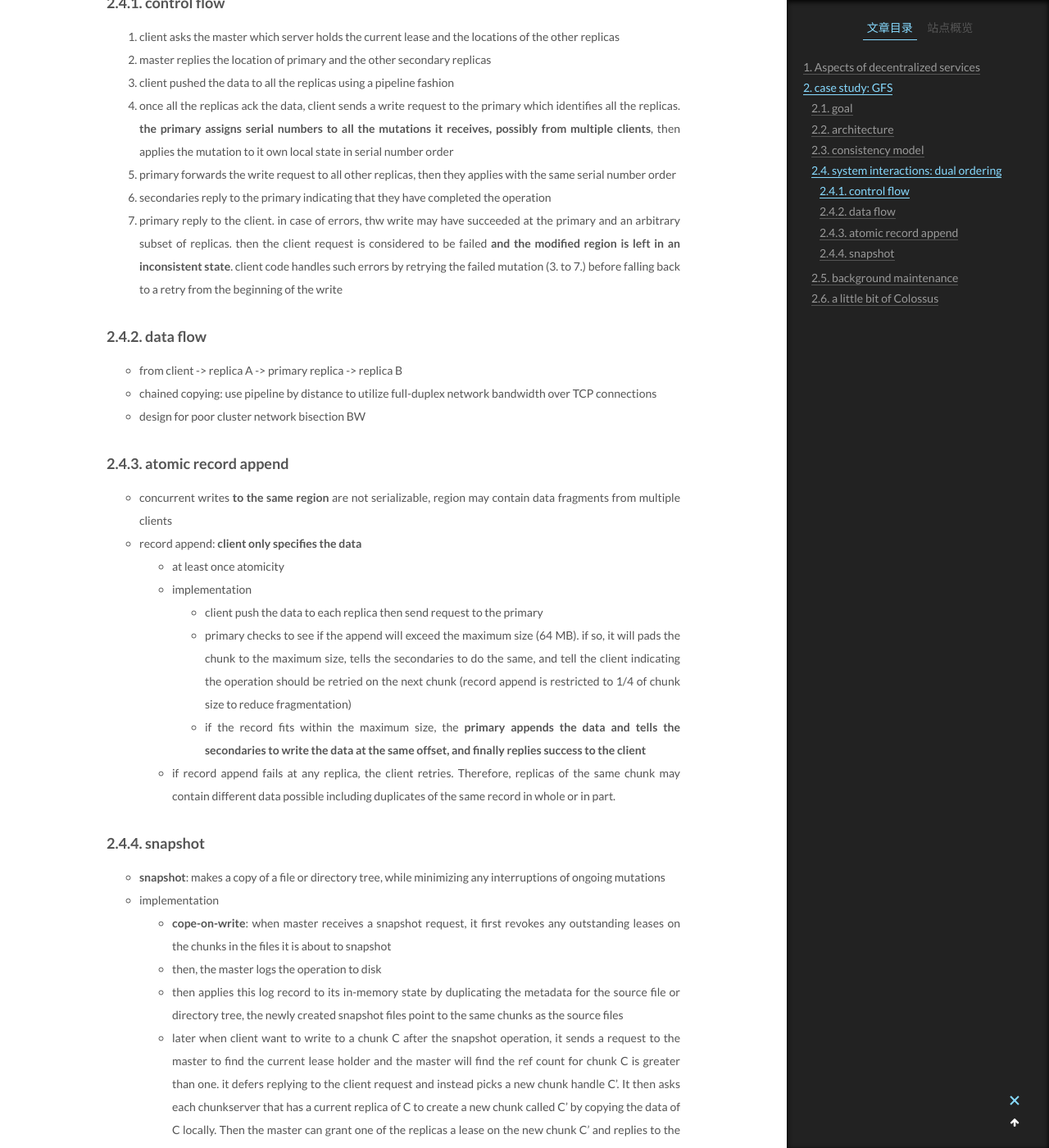
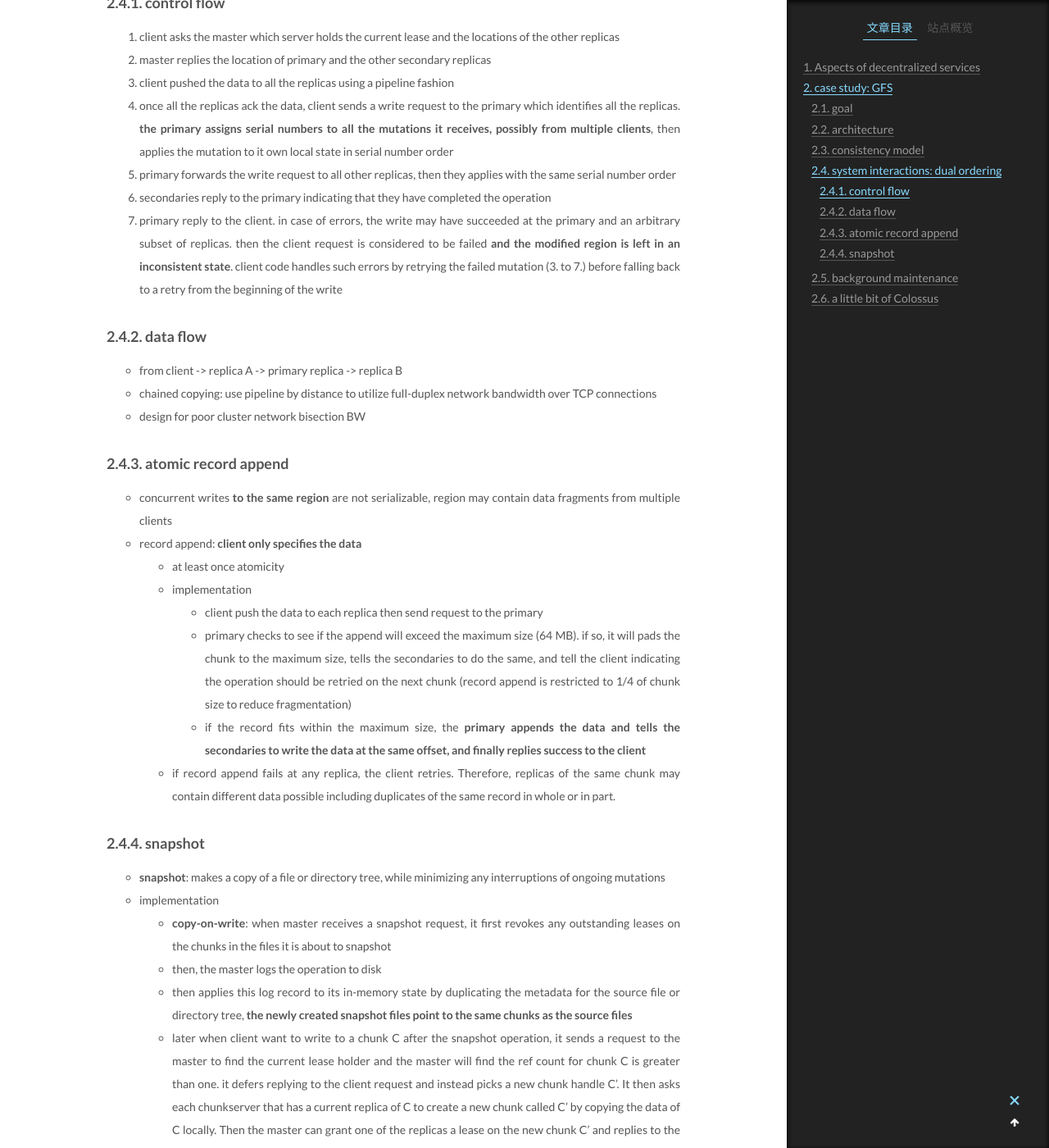
Before and after one commit to Willendless/willendless.github.io, a Jekyll site: the page built from _posts/2021-10-20-存储系统（七）.md, in a window 1280 px wide and 1400 px high, scrolled down 5056 px. Shown: the whole window at 82% size. Built offline with Jekyll 4.4.1, drawn with Linux system fonts in a browser that asks for light colours; comment, search, counter and statistics services are not loaded.

Commit message:
feat: update post

```diff
--- a/_posts/2021-10-20-存储系统（七）.md
+++ b/_posts/2021-10-20-存储系统（七）.md
@@ -156,7 +156,7 @@ For file data
 4. once all the replicas ack the data, client sends a write request to the primary which identifies all the replicas. **the primary assigns serial numbers to all the mutations it receives, possibly from multiple clients**, then applies the mutation to it own local state in serial number order
 5. primary forwards the write request to all other replicas, then they applies with the same serial number order
 6. secondaries reply to the primary indicating that they have completed the operation
-7. primary reply to the client. in case of errors, thw write may have succeeded at the primary and an arbitrary subset of replicas. then the client request is considered to be failed **and the modified region is left in an inconsistent state**. client code handles such errors by retrying the failed mutation (3. to 7.) before falling back to a retry from the beginning of the write
+7. primary reply to the client. in case of errors, the write may have succeeded at the primary and an arbitrary subset of replicas. then the client request is considered to be failed **and the modified region is left in an inconsistent state**. client code handles such errors by retrying the failed mutation (3. to 7.) before falling back to a retry from the beginning of the write
 
 #### 2.4.2. data flow
 
@@ -179,9 +179,9 @@ For file data
 
 + **snapshot**: makes a copy of a file or directory tree, while minimizing any interruptions of ongoing mutations
 + implementation
-  + **cope-on-write**: when master receives a snapshot request, it first revokes any outstanding leases on the chunks in the files it is about to snapshot
+  + **copy-on-write**: when master receives a snapshot request, it first revokes any outstanding leases on the chunks in the files it is about to snapshot
   + then, the master logs the operation to disk
-  + then applies this log record to its in-memory state by duplicating the metadata for the source file or directory tree, the newly created snapshot files point to the same chunks as the source files
+  + then applies this log record to its in-memory state by duplicating the metadata for the source file or directory tree, **the newly created snapshot files point to the same chunks as the source files**
   + later when client want to write to a chunk C after the snapshot operation, it sends a request to the master to find the current lease holder and the master will find the ref count for chunk C is greater than one. it defers replying to the client request and instead picks a new chunk handle C'. It then asks each chunkserver that has a current replica of C to create a new chunk called C' by copying the data of C locally. Then the master can grant one of the replicas a lease on the new chunk C' and replies to the client, which can write the chunk normally, not knowing that it has just been created from an existing chunk.
 
 ### 2.5. background maintenance
```
